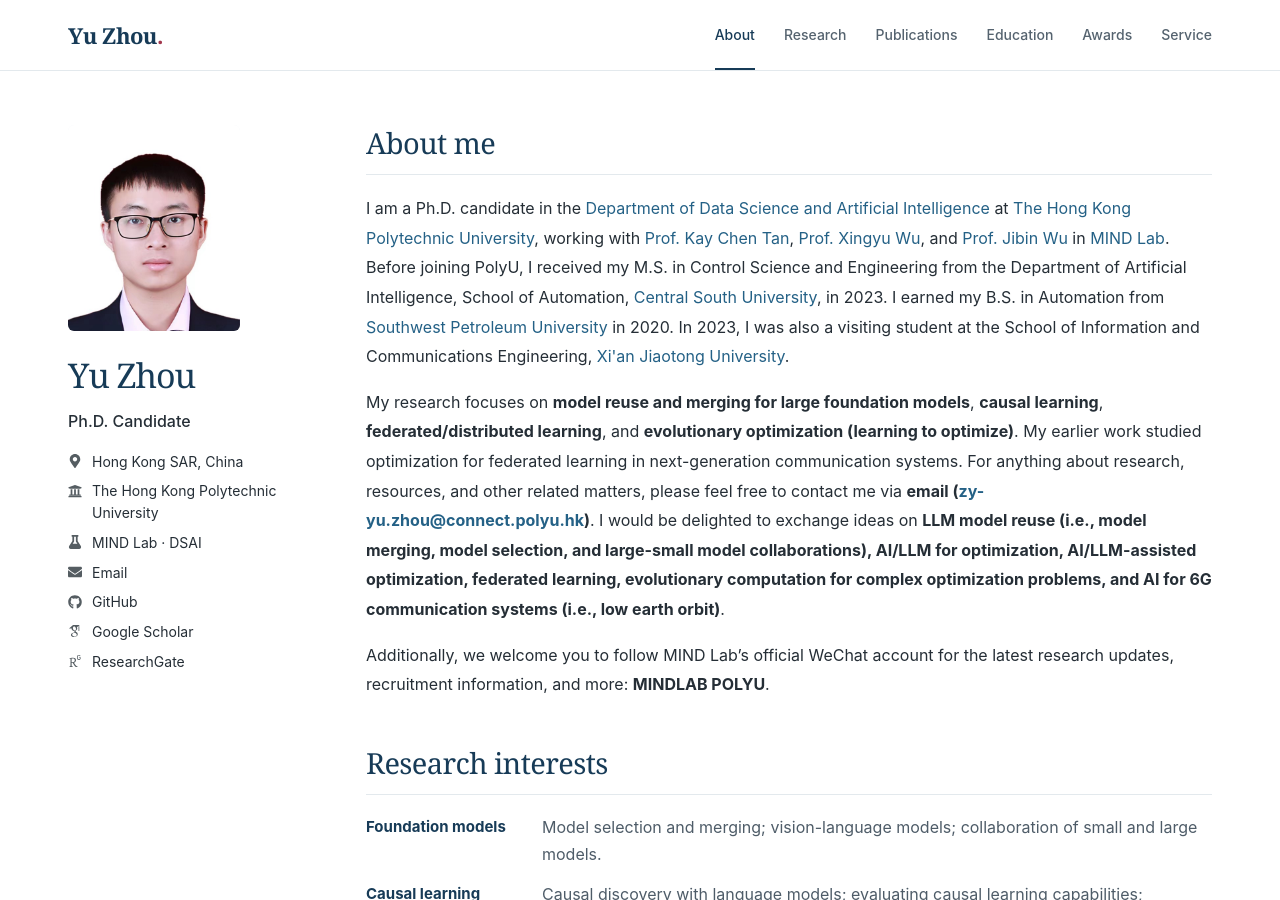
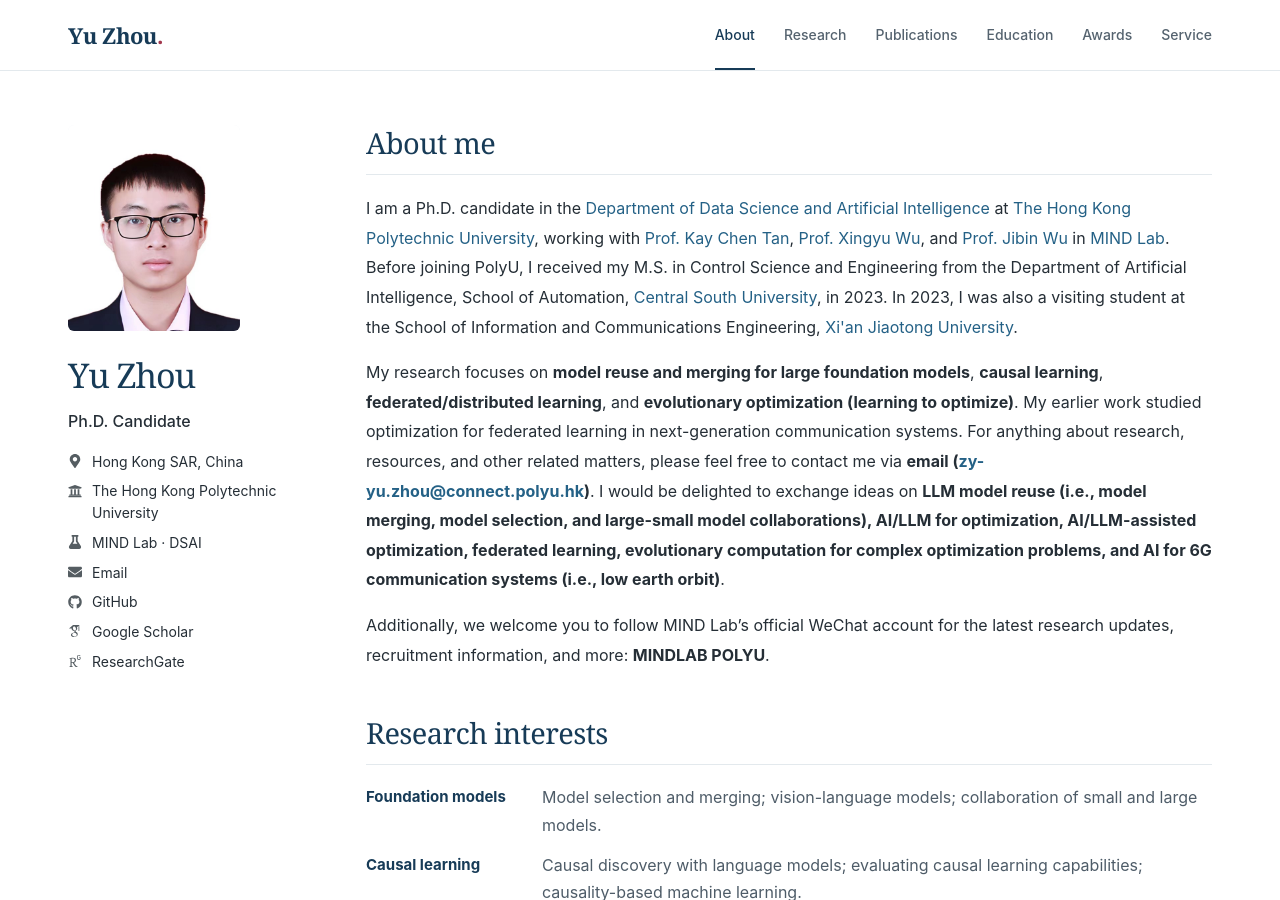
Before and after one commit to Rainy-ZhouYu/rainy-zhouyu.github.io, a Jekyll site: the page built from _pages/about.md, in a window 1280 px wide and 900 px high. Built offline with Jekyll 4.4.1, drawn with Linux system fonts in a browser that asks for light colours.

Commit message:
Update about.md

```diff
--- a/_pages/about.md
+++ b/_pages/about.md
@@ -4,7 +4,7 @@
 ---
 <section class="section about" id="about">
   <h2>About me</h2>
-  <p>I am a Ph.D. candidate in the <a href="https://www.polyu.edu.hk/dsai/">Department of Data Science and Artificial Intelligence</a> at <a href="https://www.polyu.edu.hk/">The Hong Kong Polytechnic University</a>, working with <a href="https://www.polyu.edu.hk/dsai/people/academic-staff/tankaychen/">Prof. Kay Chen Tan</a>, <a href="https://wuxingyu-ai.github.io/">Prof. Xingyu Wu</a>, and <a href="https://www.jibinwu.com/">Prof. Jibin Wu</a> in <a href="https://www.mindlab-ai.com/team">MIND Lab</a>. Before joining PolyU, I received my M.S. in Control Science and Engineering from the Department of Artificial Intelligence, School of Automation, <a href="https://www.csu.edu.cn/">Central South University</a>, in 2023. I earned my B.S. in Automation from <a href="https://www.swpu.edu.cn/">Southwest Petroleum University</a> in 2020. In 2023, I was also a visiting student at the School of Information and Communications Engineering, <a href="https://www.xjtu.edu.cn/">Xi'an Jiaotong University</a>.</p>
+  <p>I am a Ph.D. candidate in the <a href="https://www.polyu.edu.hk/dsai/">Department of Data Science and Artificial Intelligence</a> at <a href="https://www.polyu.edu.hk/">The Hong Kong Polytechnic University</a>, working with <a href="https://www.polyu.edu.hk/dsai/people/academic-staff/tankaychen/">Prof. Kay Chen Tan</a>, <a href="https://wuxingyu-ai.github.io/">Prof. Xingyu Wu</a>, and <a href="https://www.jibinwu.com/">Prof. Jibin Wu</a> in <a href="https://www.mindlab-ai.com/team">MIND Lab</a>. Before joining PolyU, I received my M.S. in Control Science and Engineering from the Department of Artificial Intelligence, School of Automation, <a href="https://www.csu.edu.cn/">Central South University</a>, in 2023. In 2023, I was also a visiting student at the School of Information and Communications Engineering, <a href="https://www.xjtu.edu.cn/">Xi'an Jiaotong University</a>.</p>
   <p>My research focuses on <strong>model reuse and merging for large foundation models</strong>, <strong>causal learning</strong>, <strong>federated/distributed learning</strong>, and <strong>evolutionary optimization (learning to optimize)</strong>. My earlier work studied optimization for federated learning in next-generation communication systems. For anything about research, resources, and other related matters, please feel free to contact me via <strong>email (<a href="mailto:zy-yu.zhou@connect.polyu.hk">zy-yu.zhou@connect.polyu.hk</a>)</strong>. I would be delighted to exchange ideas on <strong>LLM model reuse (i.e., model merging, model selection, and large-small model collaborations), AI/LLM for optimization, AI/LLM-assisted optimization, federated learning, evolutionary computation for complex optimization problems, and AI for 6G communication systems (i.e., low earth orbit)</strong>.</p>
   <p>Additionally, we welcome you to follow MIND Lab’s official WeChat account for the latest research updates, recruitment information, and more: <strong>MINDLAB POLYU</strong>.</p>
 </section>
```
